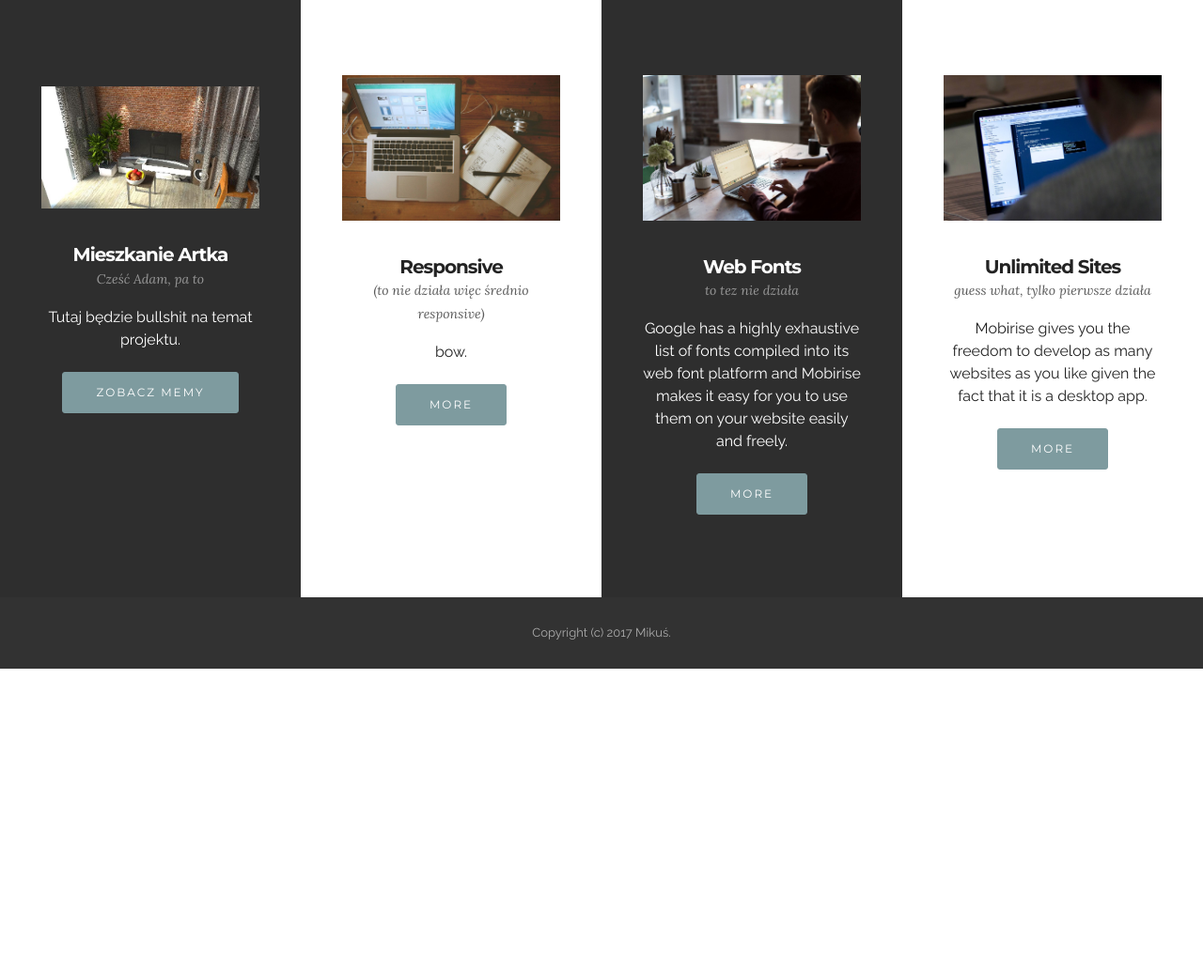
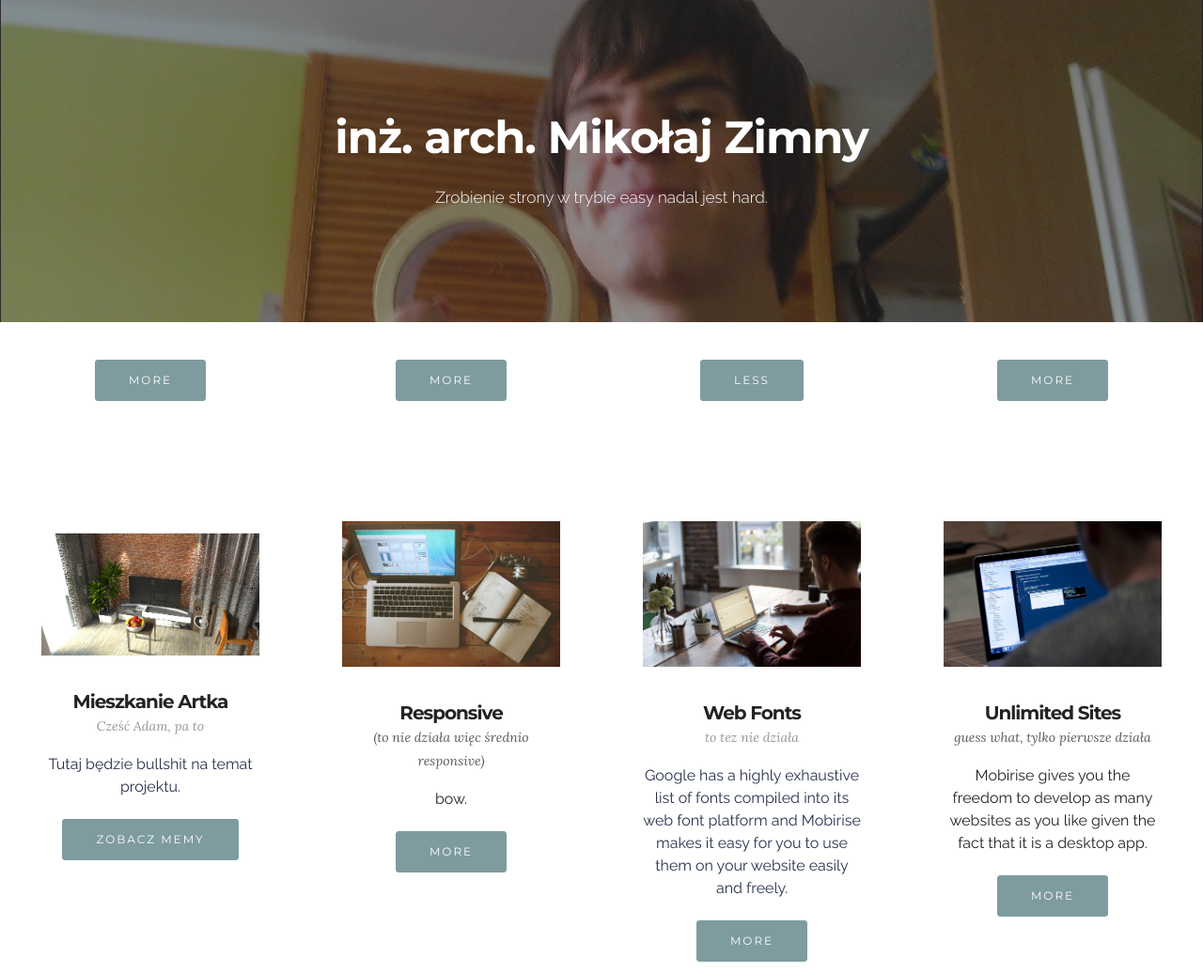
Before and after one commit to mikolajzimny/portfolio, a plain HTML site: page index.html in a window 1280 px wide. Shown: the top 1035 px of the page at 94% size. Before the commit the page ends 800 px from the top, so only its background shows below. Drawn offline with Linux system fonts and the light colour scheme.

Commit message:
create github pages

```diff
--- a/assets/images/hashes.json
+++ b/assets/images/hashes.json
@@ -1 +1 @@
-{"qES3t9sG1lFzFflhJ6pHhw==":"tytulowa-1400x831.png","E++4kpspkke7XKKFXvXX1g==":"mbr-2000x1333.jpg","mFarpPH5/U1Z5PvOYYUZuQ==":"mbr-1400x1834.jpg","VRgKOkQgcSNb0OBloWC7Xg==":"duza%201-600x337.jpg","ojv1BLygoYWEnr/eaHFMKg==":"mbr-1-2000x1333.jpg","i3uvYSJHk1zbMtNi43rHKA==":"cegla%20bez%20cienia%20diff-2000x2000.jpg","wJZepdGWQnJisgv79UE0Ig==":"ladny%201-1400x787.jpg","tFvQ3fazRZkHGLN6TITTkQ==":"duza%201-2000x1125.jpg","5azDwBaWcV3GvrVIkry2WQ==":"kran-2000x1500.jpg","Lc8Z5CdsStQuVfudzxijVQ==":"ladn%202-2000x1125.jpg","4lTDLxOPaVGF0T1F/dbHOQ==":"laz%203-2000x1500.jpg","mR/IoPdnNFsEqv9zlcSObg==":"ladny%201-2000x1125.jpg","94ZH1JbvsO8ya6Z3nxl/iQ==":"laz%20top%201-2000x1125.jpg","64ZOws06qk8wYpeBGdfeNw==":"plan-2000x2889.png"}
+{"qES3t9sG1lFzFflhJ6pHhw==":"tytulowa-1400x831.png","E++4kpspkke7XKKFXvXX1g==":"mbr-2000x1333.jpg","mFarpPH5/U1Z5PvOYYUZuQ==":"mbr-1400x1834.jpg","VRgKOkQgcSNb0OBloWC7Xg==":"duza%201-600x337.jpg","ojv1BLygoYWEnr/eaHFMKg==":"mbr-1-2000x1333.jpg","i3uvYSJHk1zbMtNi43rHKA==":"cegla%20bez%20cienia%20diff-2000x2000.jpg","wJZepdGWQnJisgv79UE0Ig==":"ladny%201-1400x787.jpg","tFvQ3fazRZkHGLN6TITTkQ==":"duza%201-2000x1125.jpg","5azDwBaWcV3GvrVIkry2WQ==":"kran-2000x1500.jpg","Lc8Z5CdsStQuVfudzxijVQ==":"ladn%202-2000x1125.jpg","4lTDLxOPaVGF0T1F/dbHOQ==":"laz%203-2000x1500.jpg","mR/IoPdnNFsEqv9zlcSObg==":"ladny%201-2000x1125.jpg","94ZH1JbvsO8ya6Z3nxl/iQ==":"laz%20top%201-2000x1125.jpg","64ZOws06qk8wYpeBGdfeNw==":"plan-2000x2889.png","SgBvYZ0LdBsaGgIoEaPRkw==":"kran-1400x1050.jpg","ZqofOap+wZyFhDnQuy3h5Q==":"wp_20130614-2000x1200.jpg","0ZSwwePpz0Fky4Zqa+DfOg==":"wp_20130707-2000x1200.jpg"}
--- a/assets/mobirise/css/mbr-additional.css
+++ b/assets/mobirise/css/mbr-additional.css
@@ -411,11 +411,21 @@ h6,
 .scrollToTop_wraper {
   opacity: 0 !important;
 }
+#msg-box8-n .mbr-section-title,
+#msg-box8-n p {
+  color: #fff;
+}
 #features1-b .striped .mbr-cards-col:nth-child(2n+1) {
-  background-color: #2e2e2e;
+  background-color: #ffffff;
 }
-#features1-8 .striped .mbr-cards-col:nth-child(2n+1) {
-  background-color: #2e2e2e;
+#features1-b .mbr-cards-col:nth-child(odd) .card-text {
+  color: #28324e;
+}
+#features1-b .mbr-cards-col:nth-child(even) .card-title {
+  color: #232323;
+}
+#features1-b .mbr-cards-col:nth-child(odd) .card-title {
+  color: #232323;
 }
 #header5-f .mbr-section-title {
   color: #ffffff;
--- a/index.html
+++ b/index.html
@@ -22,6 +22,84 @@
 
 </head>
 <body>
+<section class="mbr-section article mbr-parallax-background" id="msg-box8-n" style="background-image: url(assets/images/wp-20130707-2000x1200.jpg); padding-top: 120px; padding-bottom: 120px;">
+
+    <div class="mbr-overlay" style="opacity: 0.5; background-color: rgb(34, 34, 34);">
+    </div>
+    <div class="container">
+        <div class="row">
+            <div class="col-md-8 col-md-offset-2 text-xs-center">
+                <h3 class="mbr-section-title display-2">inż. arch. Mikołaj Zimny</h3>
+                <div class="lead"><p>Zrobienie strony w trybie easy nadal jest hard.</p></div>
+
+            </div>
+        </div>
+    </div>
+
+</section>
+
+<section class="engine"><a rel="external" href="https://mobirise.com">Mobirise Web Site Maker</a></section><section class="mbr-cards mbr-section mbr-section-nopadding" id="features3-o" style="background-color: rgb(255, 255, 255);">
+
+
+
+    <div class="mbr-cards-row row">
+        <div class="mbr-cards-col col-xs-12 col-lg-3" style="padding-top: 40px; padding-bottom: 40px;">
+            <div class="container">
+              <div class="card cart-block">
+
+                  <div class="card-block">
+
+
+
+                    <div class="card-btn"><a href="https://mobirise.com" class="btn btn-primary">MORE</a></div>
+                    </div>
+                </div>
+            </div>
+        </div>
+        <div class="mbr-cards-col col-xs-12 col-lg-3" style="padding-top: 40px; padding-bottom: 40px;">
+            <div class="container">
+                <div class="card cart-block">
+
+                    <div class="card-block">
+
+
+
+                        <div class="card-btn"><a href="https://mobirise.com" class="btn btn-primary">MORE</a></div>
+                    </div>
+                </div>
+            </div>
+        </div>
+        <div class="mbr-cards-col col-xs-12 col-lg-3" style="padding-top: 40px; padding-bottom: 40px;">
+            <div class="container">
+                <div class="card cart-block">
+
+                    <div class="card-block">
+
+
+
+                        <div class="card-btn"><a href="reddit.com/r/Roomporn" class="btn btn-primary" target="_blank">LESS</a></div>
+                    </div>
+                </div>
+            </div>
+        </div>
+        <div class="mbr-cards-col col-xs-12 col-lg-3" style="padding-top: 40px; padding-bottom: 40px;">
+            <div class="container">
+                <div class="card cart-block">
+
+                    <div class="card-block">
+
+
+
+                        <div class="card-btn"><a href="https://mobirise.com" class="btn btn-primary">MORE</a></div>
+                    </div>
+                </div>
+            </div>
+        </div>
+
+
+    </div>
+</section>
+
 <section class="mbr-cards mbr-section mbr-section-nopadding" id="features1-b" style="background-color: rgb(255, 255, 255);">
 
 
@@ -85,7 +163,7 @@
     </div>
 </section>
 
-<section class="engine"><a rel="external" href="https://mobirise.com">Mobirise Website Maker</a></section><footer class="mbr-small-footer mbr-section mbr-section-nopadding" id="footer1-2" style="background-color: rgb(50, 50, 50); padding-top: 1.75rem; padding-bottom: 1.75rem;">
+<footer class="mbr-small-footer mbr-section mbr-section-nopadding" id="footer1-2" style="background-color: rgb(50, 50, 50); padding-top: 1.75rem; padding-bottom: 1.75rem;">
 
     <div class="container">
         <p class="text-xs-center">Copyright (c) 2017 Mikuś.</p>
@@ -97,6 +175,7 @@
   <script src="assets/tether/tether.min.js"></script>
   <script src="assets/bootstrap/js/bootstrap.min.js"></script>
   <script src="assets/smooth-scroll/smooth-scroll.js"></script>
+  <script src="assets/jarallax/jarallax.js"></script>
   <script src="assets/theme/js/script.js"></script>
 
 
```
Also changed, not shown: Artek.html (+1 -1 lines), assets/images/wp-20130707-2000x1200.jpg (added), 1 other file.
